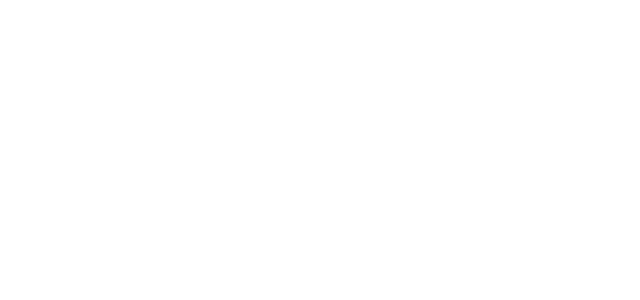
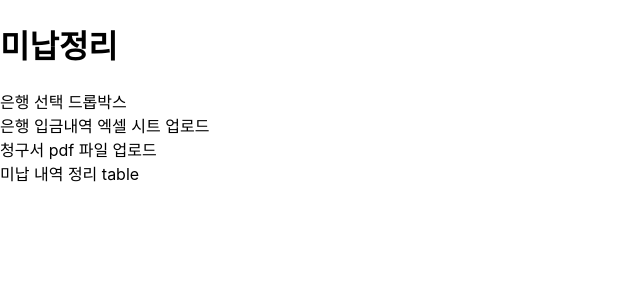
Before and after one commit to Rose-Rosie-Rose/bill_manager, a React (Create React App) app: page / in a window 1280 px wide. Shown: the top 300 px of the page, without its empty margins (0-640 px from the left). Built offline with nearby package versions, Linux system fonts and the light colour scheme.

Commit message:
feat: set up base layout for main page before component separation

```diff
--- a/src/pages/home.tsx
+++ b/src/pages/home.tsx
@@ -1,5 +1,19 @@
 export const HomePage = () => {
-  return <>
-
-  </>;
+  return (
+    <div>
+      <div>
+        <h1>미납정리</h1>
+      </div>
+      <div>
+        <div>은행 선택 드롭박스</div>
+        <div>
+          <div>은행 입금내역 엑셀 시트 업로드</div>
+        </div>
+        <div>청구서 pdf 파일 업로드</div>
+      </div>
+      <div>
+        <div>미납 내역 정리 table</div>
+      </div>
+    </div>
+  );
 };
```
